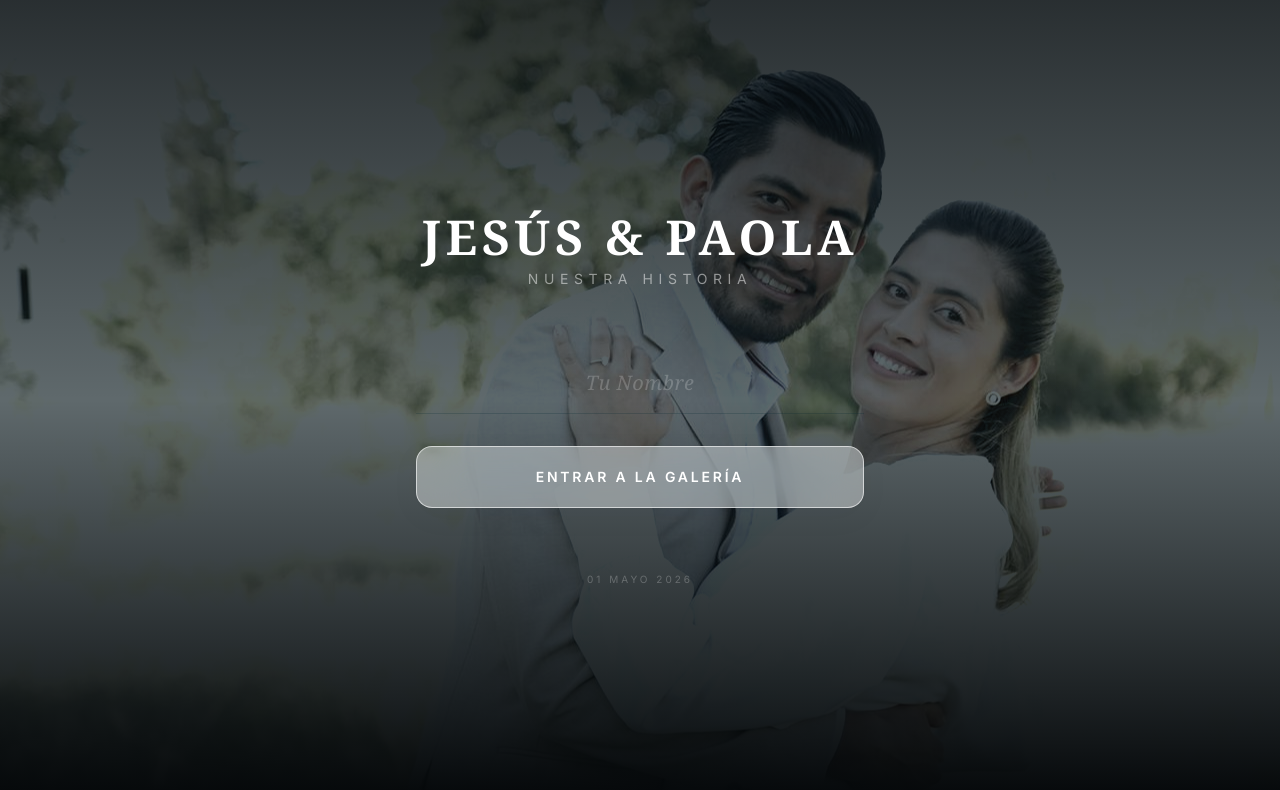
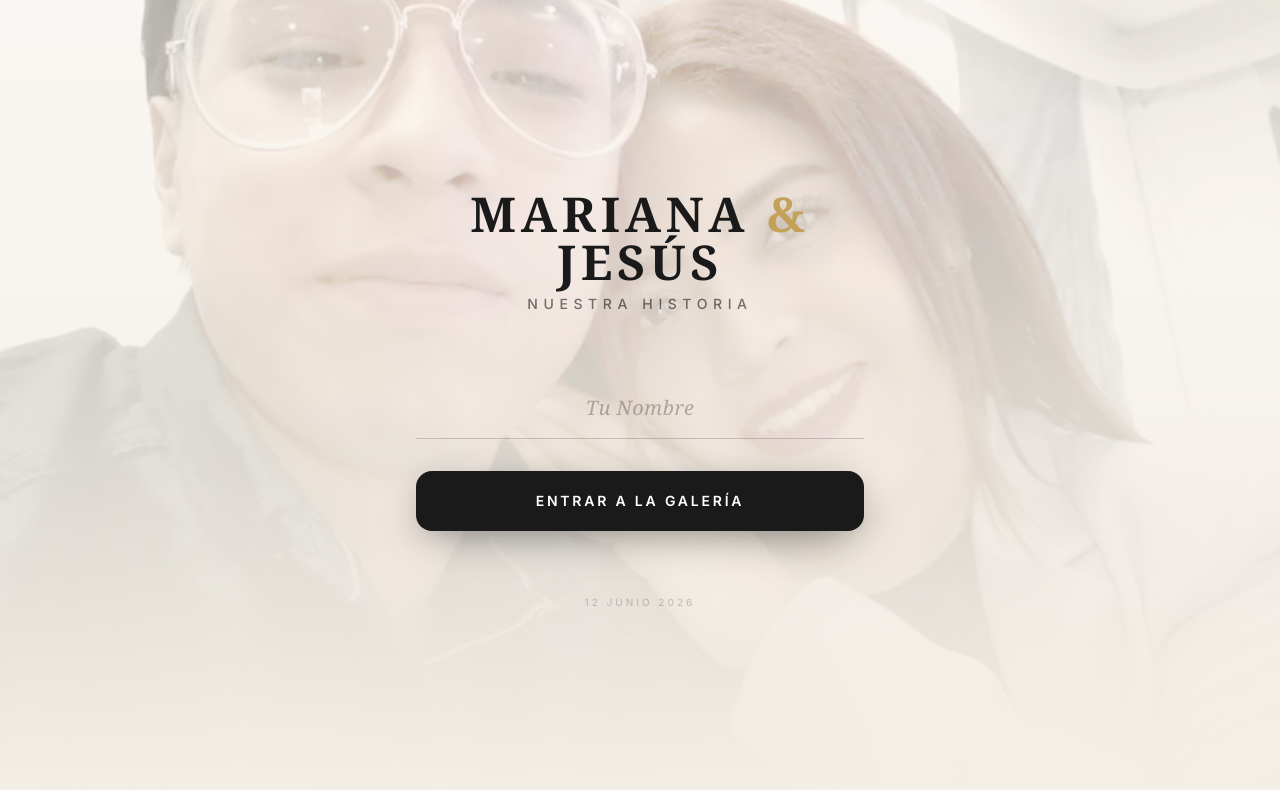
Before and after one commit to zahirdanielvidahurrazaga/Boda_Mariana_Jesus, a Next.js app: page / in a window 1280 px wide. Shown: the top 790 px of the page. Built offline with nearby package versions, Linux system fonts and the light colour scheme; no server answers.

Commit message:
Update colors to beige, add new images, update names and date

```diff
--- a/src/app/globals.css
+++ b/src/app/globals.css
@@ -3,16 +3,16 @@
 
 @layer theme {
   :root {
-    --background: #fdfdfd;
-    --foreground: #00212b;
-    --primary: #00212b;
-    --accent: #e9c176;
-    --accent-dark: #dab36a;
-    --accent-light: #ffdea5;
-    --accent-foreground: #412d00;
-    --surface-high: #ffffff;
-    --muted: #f1f5f9;
-    --muted-foreground: #64748b;
+    --background: #F4EFE6;
+    --foreground: #1A1A1A;
+    --primary: #1A1A1A;
+    --accent: #C5A059;
+    --accent-dark: #A67C00;
+    --accent-light: #E6C875;
+    --accent-foreground: #FFFFFF;
+    --surface-high: #FFFFFF;
+    --muted: #EBE4D5;
+    --muted-foreground: #6B6152;
     --radius: 0.5rem;
   }
 
--- a/src/components/WelcomeScreen.tsx
+++ b/src/components/WelcomeScreen.tsx
@@ -33,26 +33,26 @@ export default function WelcomeScreen({ onJoin }: WelcomeScreenProps) {
   };
 
   return (
-    <div className="relative flex flex-col items-center justify-center min-h-[100dvh] p-6 overflow-hidden bg-[#05080a] text-white">
+    <div className="relative flex flex-col items-center justify-center min-h-[100dvh] p-6 overflow-hidden bg-[#F4EFE6] text-primary">
       {/* Cinematic Background with Ken Burns Effect */}
-      <div className="absolute inset-0 z-0 overflow-hidden bg-black">
+      <div className="absolute inset-0 z-0 overflow-hidden bg-[#F4EFE6]">
         <AnimatePresence mode="popLayout">
           <motion.div
             key={bgIndex}
             initial={{ opacity: 0, scale: 1.15 }}
-            animate={{ opacity: 0.4, scale: 1 }}
+            animate={{ opacity: 0.6, scale: 1 }}
             exit={{ opacity: 0, scale: 0.95 }}
             transition={{ duration: 4, ease: "easeInOut" }}
-            className="absolute inset-0 bg-cover bg-[70%_center] brightness-[1.15]"
+            className="absolute inset-0 bg-cover bg-[70%_center] brightness-[1.05]"
             style={{ backgroundImage: `url(${backgrounds[bgIndex]})` }}
           />
         </AnimatePresence>
 
-        {/* Subtle Navy Color Grading over Dark */}
-        <div className="absolute inset-0 bg-primary/30 mix-blend-color" />
+        {/* Light wash over the images for text legibility */}
+        <div className="absolute inset-0 bg-white/40 mix-blend-overlay" />
 
-        {/* Deep vignette gradient */}
-        <div className="absolute inset-0 bg-gradient-to-t from-[#05080a] via-transparent to-[#05080a]/60" />
+        {/* Beige vignette gradient */}
+        <div className="absolute inset-0 bg-gradient-to-t from-[#F4EFE6] via-[#F4EFE6]/70 to-[#F4EFE6]/30" />
       </div>
 
       <AnimatePresence mode="wait">
@@ -64,10 +64,10 @@ export default function WelcomeScreen({ onJoin }: WelcomeScreenProps) {
             exit={{ opacity: 0, scale: 1.1 }}
             className="z-50 flex flex-col items-center"
           >
-            <h1 className="text-3xl sm:text-4xl font-bold tracking-[0.3em] uppercase text-white font-heading">
-              JESÚS & PAOLA
+            <h1 className="text-3xl sm:text-4xl font-bold tracking-[0.3em] uppercase text-primary font-heading">
+              <span className="text-primary">MARIANA</span> <span className="text-accent">&</span> <span className="text-primary">JESÚS</span>
             </h1>
-            <div className="w-12 h-[1px] bg-white/40 mt-4 animate-pulse" />
+            <div className="w-12 h-[1px] bg-primary/20 mt-4 animate-pulse" />
           </motion.div>
         ) : (
           <motion.div
@@ -82,10 +82,10 @@ export default function WelcomeScreen({ onJoin }: WelcomeScreenProps) {
               animate={{ y: 0, opacity: 1 }}
               transition={{ delay: 0.3, duration: 1, ease: "easeOut" }}
             >
-              <h1 className="mb-2 text-4xl sm:text-5xl font-bold tracking-[0.1em] text-white font-heading uppercase">
-                JESÚS & PAOLA
+              <h1 className="mb-2 text-4xl sm:text-5xl font-bold tracking-[0.1em] font-heading uppercase">
+                <span className="text-primary">MARIANA</span> <span className="text-accent">&</span> <span className="text-primary">JESÚS</span>
               </h1>
-              <p className="mb-16 text-sm tracking-[0.4em] uppercase text-white/50 font-sans">
+              <p className="mb-16 text-sm tracking-[0.4em] uppercase text-primary/60 font-sans font-medium">
                 Nuestra Historia
               </p>
             </motion.div>
@@ -104,16 +104,16 @@ export default function WelcomeScreen({ onJoin }: WelcomeScreenProps) {
                   placeholder="Tu Nombre"
                   value={name}
                   onChange={(e) => setName(e.target.value)}
-                  className="w-full px-0 py-4 bg-transparent border-b border-primary/20 outline-none focus:border-white text-center text-xl transition-all duration-700 placeholder:text-white/20 text-white font-heading italic tracking-wide"
+                  className="w-full px-0 py-4 bg-transparent border-b border-primary/20 outline-none focus:border-primary text-center text-xl transition-all duration-700 placeholder:text-primary/30 text-primary font-heading italic tracking-wide"
                 />
-                <div className="absolute bottom-0 left-0 w-0 h-[1px] bg-white transition-all duration-700 group-focus-within:w-full" />
+                <div className="absolute bottom-0 left-0 w-0 h-[1px] bg-accent transition-all duration-700 group-focus-within:w-full" />
               </div>
 
               <motion.button
                 whileHover={{ scale: 1.02 }}
                 whileTap={{ scale: 0.98 }}
                 type="submit"
-                className="w-full py-5 text-sm font-semibold tracking-[0.2em] uppercase text-white transition-all rounded-2xl glass hover:bg-primary/40"
+                className="w-full py-5 text-sm font-semibold tracking-[0.2em] uppercase text-white transition-all rounded-2xl bg-primary hover:bg-accent hover:text-white premium-shadow"
               >
                 Entrar a la Galería
               </motion.button>
@@ -123,9 +123,9 @@ export default function WelcomeScreen({ onJoin }: WelcomeScreenProps) {
               initial={{ opacity: 0 }}
               animate={{ opacity: 0.4 }}
               transition={{ delay: 1.5 }}
-              className="mt-16 text-[10px] tracking-[0.3em] uppercase text-white/60"
+              className="mt-16 text-[10px] tracking-[0.3em] uppercase text-primary/50 font-medium"
             >
-              01 MAYO 2026
+              12 JUNIO 2026
             </motion.p>
           </motion.div>
         )}
```
Also changed, not shown: public/couple-1.jpg, public/couple-2.jpg.
